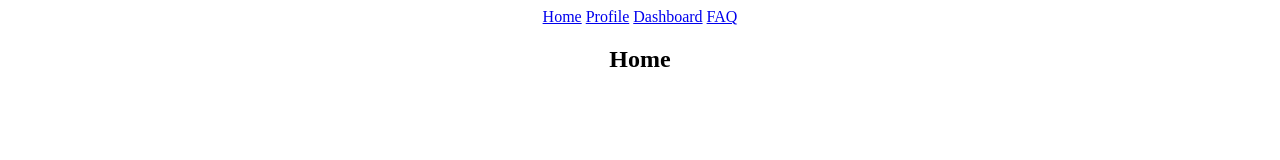
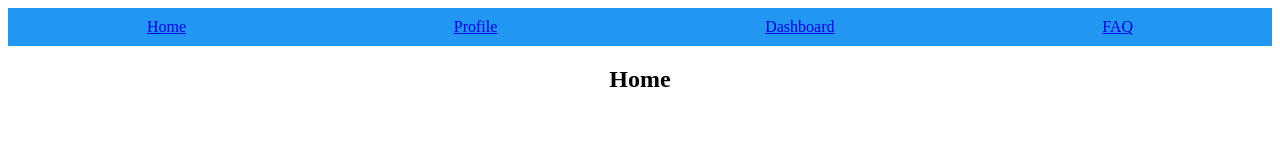
Before and after one commit to Koreyoshi159/Koreyoshi159.github.io, a plain HTML site: page index.html in a window 1280 px wide. Drawn offline with nearby package versions, Linux system fonts and the light colour scheme.

Commit message:
new changes

```diff
--- a/CSS/general.css
+++ b/CSS/general.css
@@ -0,0 +1,7 @@
+.nav {
+    display: grid;
+    grid-template-columns: auto auto auto auto;
+    grid-gap: 10px;
+    background-color: #2196F3;
+    padding: 10px;
+  }
--- a/index.html
+++ b/index.html
@@ -14,7 +14,7 @@
 
 <body>
     <center>
-        <div>
+        <div class="nav">
             <a id="home" href="#">Home</a>
             <a id="profile" href="view/profile.html">Profile</a>
             <a id="dashboard" href="view/dashboard.html">Dashboard</a>
```
Also changed, not shown: view/dashboard.html (+1 -1 lines), view/faq.html (+1 -1 lines), view/profile.html (+1 -1 lines).
